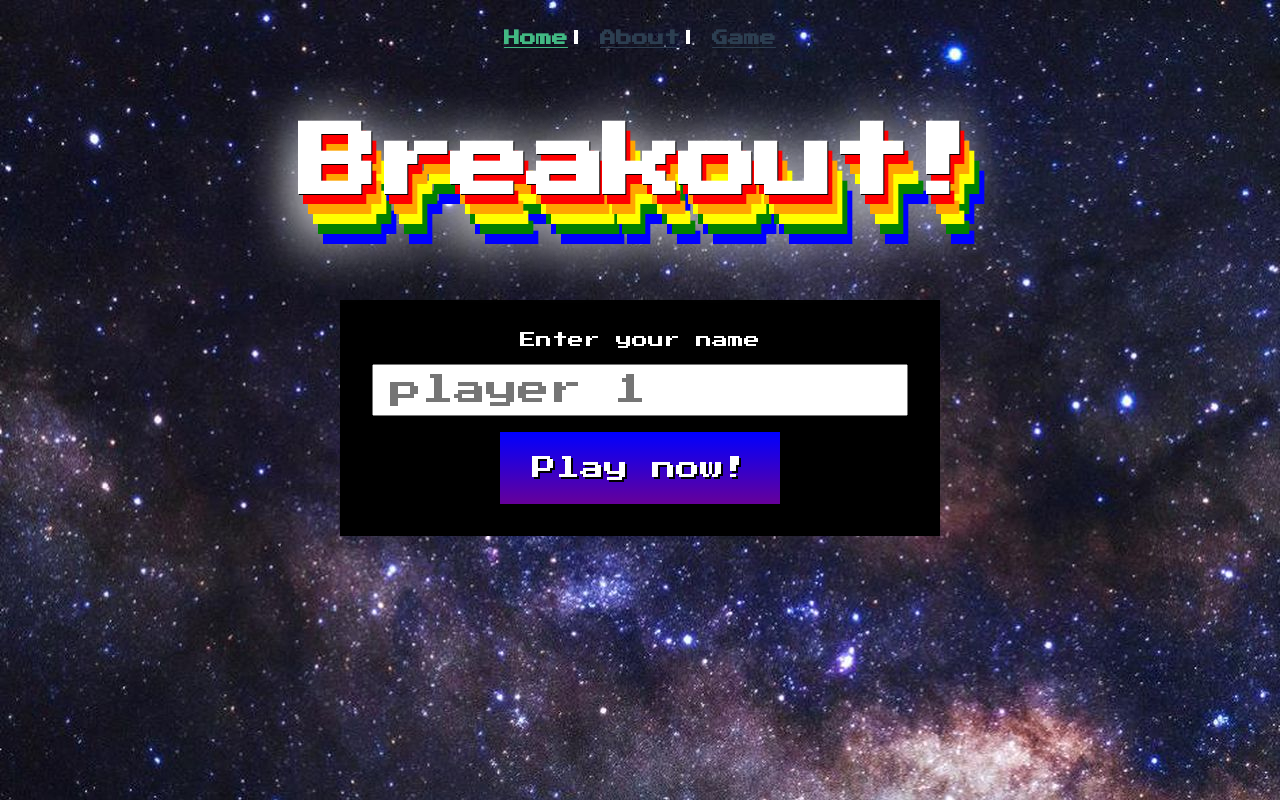
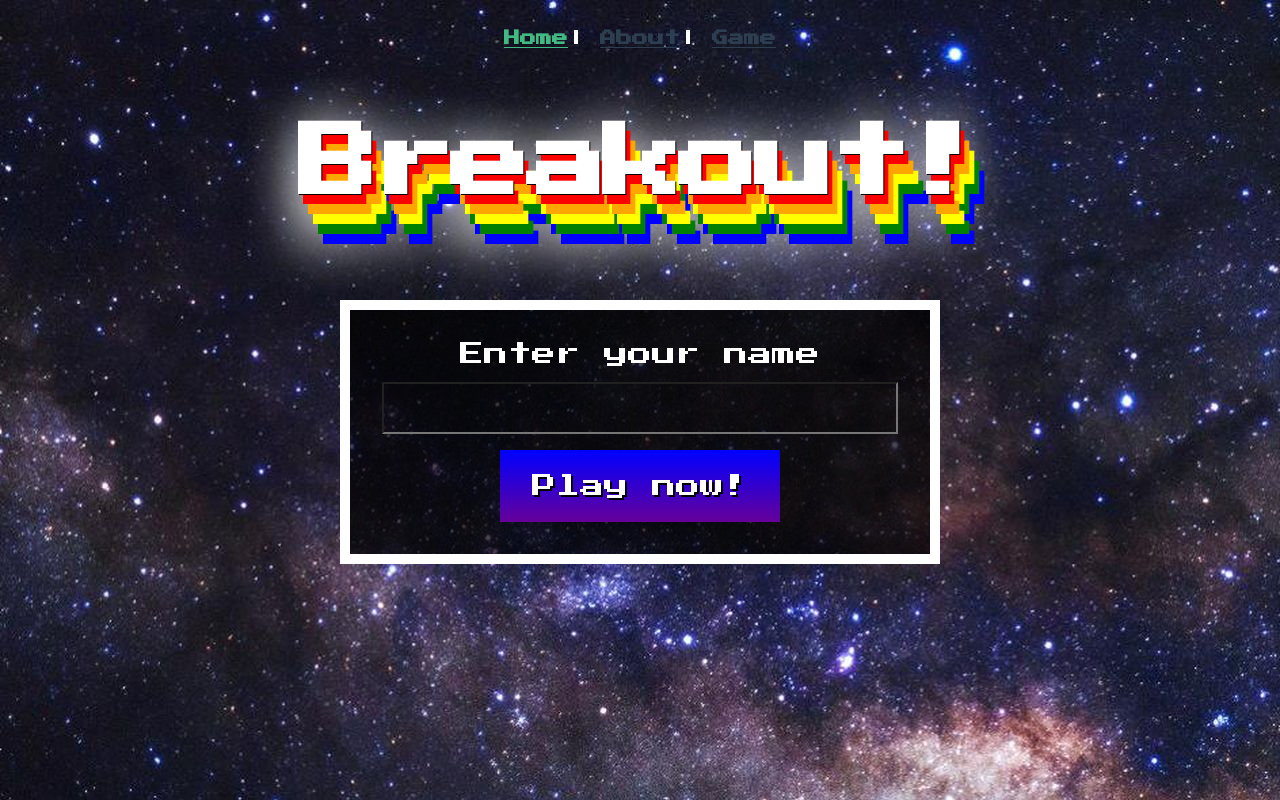
Before and after one commit to IanMcGonigle/breakout, a Vue app: page /about in a window 1280 px wide. Built offline with nearby package versions, Linux system fonts and the light colour scheme.

Commit message:
Updateing name and home screen

```diff
--- a/src/store.js
+++ b/src/store.js
@@ -21,6 +21,9 @@ export default new Vuex.Store({
     },
     SET_SCORE: (state, value) => {
       state.score = value;
+    },
+    SET_PLAYER: (state, value) => {
+      state.player = value;
     },
     LEVEL_UP: state => {
       state.level = state.level + 1;
@@ -47,6 +50,9 @@ export default new Vuex.Store({
     resetScore: context => {
       context.commit("SET_SCORE", 0);
     },
+    setPlayer: (context, value) => {
+      context.commit("SET_PLAYER", value);
+    },
     resetGame: context => {
       context.commit("RESET_GAME");
     },
--- a/src/views/Home.vue
+++ b/src/views/Home.vue
@@ -2,20 +2,37 @@
   .home
     h1 Breakout!
     .form-wrapper
-      form
         label Enter your name
-        input(type="text" placeholder="player 1")
-        button( @click="handleClick") Play now!
+        input(type="text" v-model="name")
+        button( @click="onClick" @mouseover="onHover") Play now!
 </template>
 
 <script>
 // @ is an alias to /src
 import HelloWorld from "@/components/HelloWorld.vue";
+import { mapActions } from "vuex";
 
 export default {
   name: "home",
-  components: {
-    HelloWorld
+
+  data() {
+    return {
+      name: ""
+    };
+  },
+  methods: {
+    ...mapActions(["setPlayer"]),
+    onClick() {
+      console.log("clicked ", this.name);
+      if (this.name) {
+        this.setPlayer(this.name);
+      }
+
+      this.$router.push("game");
+    },
+    onHover() {
+      console.log("hover ", this.name);
+    }
   }
 };
 </script>
@@ -26,20 +43,21 @@ h1 {
   font-size: 5rem;
   letter-spacing: -0.25rem;
   margin: 3rem auto 6rem;
-  // box-shadow: 0px 0px 30px 0px white;
   text-shadow: 1px 1px black, 5px 10px red, 10px 20px orange, 15px 30px yellow,
     20px 40px green, 25px 50px blue, 0px 0px 50px white, 0px 50px 50px white;
 }
+
 .form-wrapper {
   margin: auto;
   min-width: 300px;
   max-width: 600px;
-  background: black;
+  background: rgba(0, 0, 0, 0.7);
   padding: 2rem;
-  // text-align: left;
+  border: 10px solid white;
 }
 label {
   margin-bottom: 1rem;
+  font-size: 1.5rem;
   display: block;
 }
 input {
@@ -48,6 +66,17 @@ input {
   font-size: 2rem;
   font-family: "Press Start 2P", cursive;
   margin-bottom: 1rem;
+  background: transparent;
+  color: white;
+  text-align: center;
+  &:focus {
+    text-shadow: 1px 1px red, 2px 2px orange, 3px 3px yellow, 4px 4px green,
+      5px 5px blue;
+  }
+}
+
+::placeholder {
+  color: white;
 }
 
 button {
```
